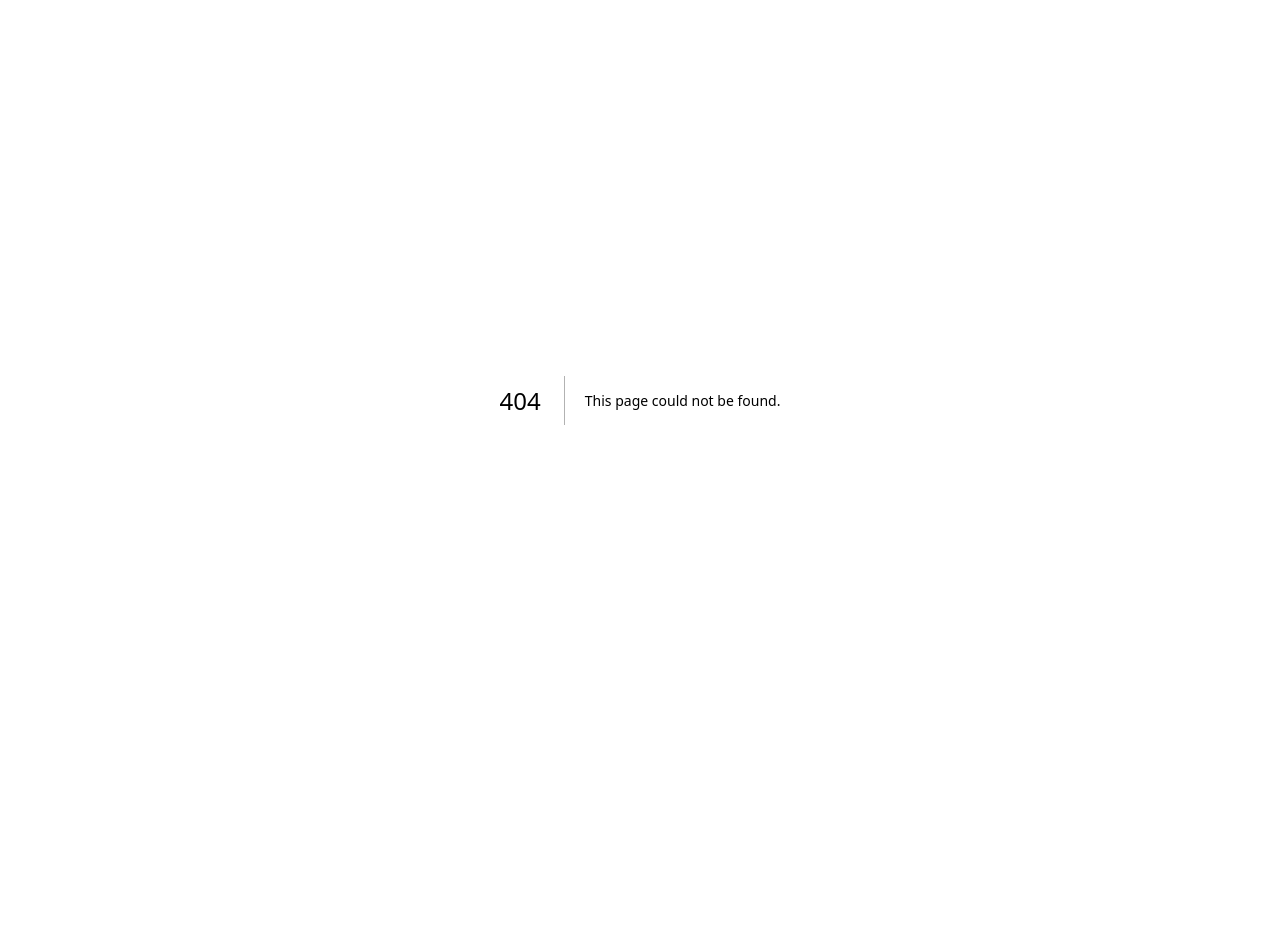
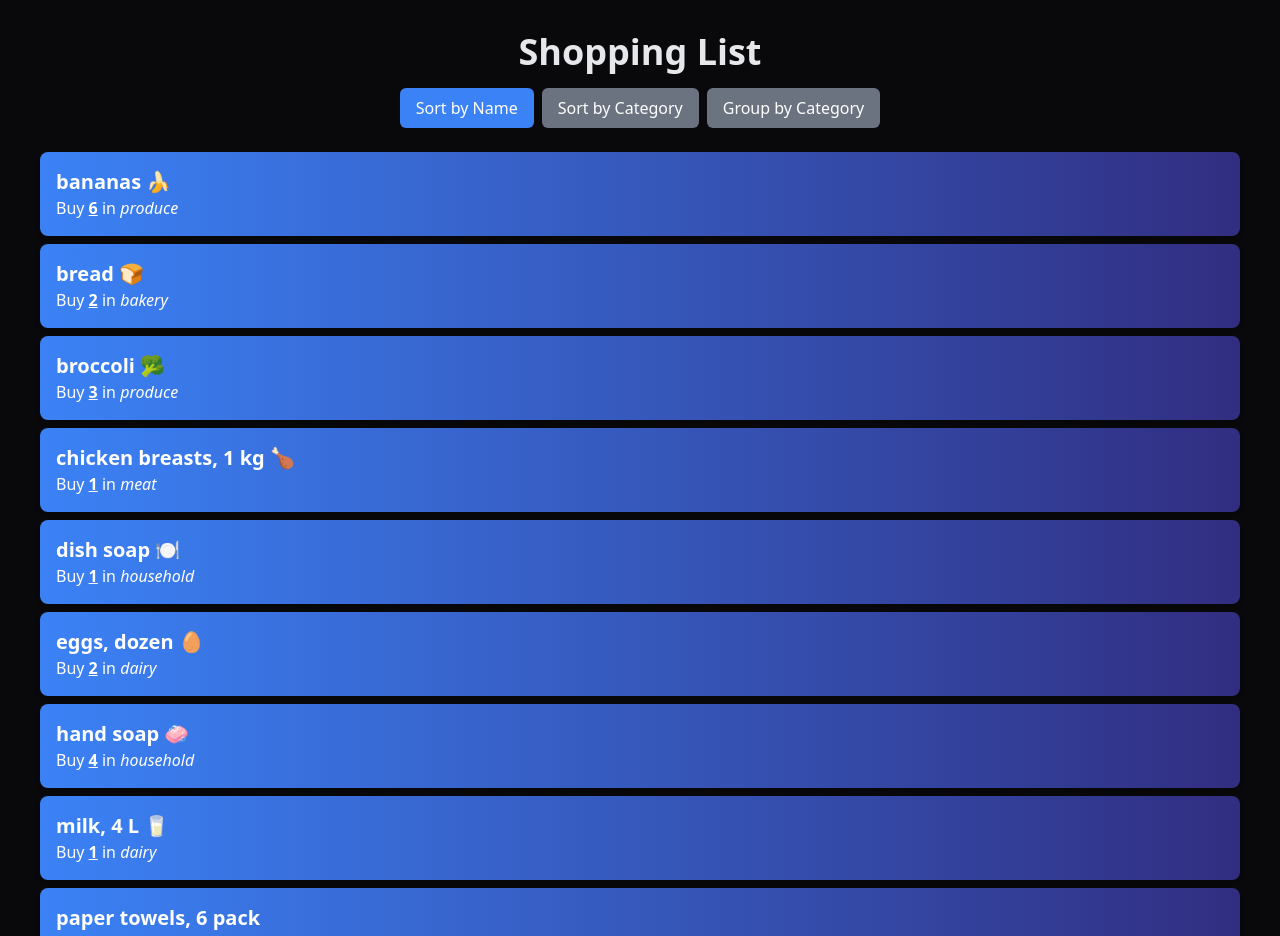
Before and after one commit to Haztky/cprg306-assignments, a Next.js app: page /week-6 in a window 1280 px wide. Before the commit this address had no page. Shown: the top 936 px of the page. Before the commit the page ends 800 px from the top, so only its background shows below. Built offline with nearby package versions, Linux system fonts and the light colour scheme.

Commit message:
Completed week 6
I'd say not bad
learned new methods
justify center carried again :))
The End.

```diff
--- a/app/page.js
+++ b/app/page.js
@@ -8,16 +8,44 @@ export default function Page() {
       </h1>
       <ul className="list-none p-0">
         <li className="mb-2">
-          <Link href="/week-2" className="text-white font-semibold hover:text-red-500 transition-colors">Week 2</Link>
+          <Link
+            href="/week-2"
+            className="text-white font-semibold hover:text-red-500 transition-colors"
+          >
+            Week 2
+          </Link>
         </li>
         <li className="mb-2">
-          <Link href="/week-3" className="text-white font-semibold hover:text-red-500 transition-colors">Week 3</Link>
+          <Link
+            href="/week-3"
+            className="text-white font-semibold hover:text-red-500 transition-colors"
+          >
+            Week 3
+          </Link>
         </li>
         <li className="mb-2">
-          <Link href="/week-4" className="text-white font-semibold hover:text-red-500 transition-colors">Week 4</Link>
+          <Link
+            href="/week-4"
+            className="text-white font-semibold hover:text-red-500 transition-colors"
+          >
+            Week 4
+          </Link>
         </li>
         <li className="mb-2">
-          <Link href="/week-5" className="text-white font-semibold hover:text-red-500 transition-colors">Week 5</Link>
+          <Link
+            href="/week-5"
+            className="text-white font-semibold hover:text-red-500 transition-colors"
+          >
+            Week 5
+          </Link>
+        </li>
+        <li className="mb-2">
+          <Link
+            href="/week-6"
+            className="text-white font-semibold hover:text-red-500 transition-colors"
+          >
+            Week 6
+          </Link>
         </li>
       </ul>
     </div>
--- /dev/null
+++ b/app/week-6/item-list.js
@@ -0,0 +1,79 @@
+"use client";
+import React, { useState } from "react";
+import Item from "./item";
+import items from "./items.json";
+
+export default function ItemList() {
+  const [sortBy, setSortBy] = useState("name");
+  const [groupByCategory, setGroupByCategory] = useState(false);
+  const sortedItems = [...items].sort((a, b) => {
+    if (sortBy === "name") {
+      return a.name.localeCompare(b.name);
+    } else if (sortBy === "category") {
+      return a.category.localeCompare(b.category);
+    }
+    return 0;
+  });
+
+  const groupedItems = sortedItems.reduce((acc, item) => {
+    const category = item.category;
+    if (!acc[category]) {
+      acc[category] = [];
+    }
+    acc[category].push(item);
+    return acc;
+  }, {});
+  const sortedCategories = Object.keys(groupedItems).sort();
+
+  return (
+    <div>
+      <div className="flex justify-center mb-4">
+        <button
+          onClick={() => {
+            setSortBy("name");
+            setGroupByCategory(false);
+          }}
+          className={`rounded-md text-white px-4 py-2 mr-2 ${
+            sortBy === "name" ? "bg-blue-500" : "bg-gray-500"
+          }`}
+        >
+          Sort by Name
+        </button>
+        <button
+          onClick={() => {
+            setSortBy("category");
+            setGroupByCategory(false);
+          }}
+          className={`rounded-md text-white px-4 py-2 mr-2 ${
+            sortBy === "category" ? "bg-blue-500" : "bg-gray-500"
+          }`}
+        >
+          Sort by Category
+        </button>
+        <button
+          onClick={() => {
+            setGroupByCategory(true);
+            setSortBy(null);
+          }}
+          className={`rounded-md text-white px-4 py-2 ${
+            groupByCategory ? "bg-blue-500" : "bg-gray-500"
+          }`}
+        >
+          Group by Category
+        </button>
+      </div>
+      <ul className="m-6">
+        {groupByCategory
+          ? sortedCategories.map((category) => (
+              <li key={category}>
+                <h2 className="font-bold capitalize">{category}</h2>
+                {groupedItems[category].map((item) => (
+                  <Item key={item.id} {...item} />
+                ))}
+              </li>
+            ))
+          : sortedItems.map((item) => <Item key={item.id} {...item} />)}
+      </ul>
+    </div>
+  );
+}
--- /dev/null
+++ b/app/week-6/item.js
@@ -0,0 +1,11 @@
+export default function Item({ name, quantity, category }) {
+    return (
+      <li className="p-4 mb-2 bg-gradient-to-r from-blue-500 to-indigo-900 rounded-lg shadow-md hover:shadow-lg transition-shadow">
+        <h2 className="text-xl font-semibold text-white">{name}</h2>
+        <p className="text-white">
+          Buy <span className="font-bold underline">{quantity}</span> in{" "}
+          <span className="italic">{category}</span>
+        </p>
+      </li>
+    );
+  }
--- /dev/null
+++ b/app/week-6/items.json
@@ -0,0 +1,74 @@
+[
+    {
+      "id": "1h2GJKH12gkHG31h1H",
+      "name": "milk, 4 L 🥛",
+      "quantity": 1,
+      "category": "dairy"
+    },
+    {
+      "id": "2KJH3k2j3H1k2J3K1H",
+      "name": "bread 🍞",
+      "quantity": 2,
+      "category": "bakery"
+    },
+    {
+      "id": "3h2KJH3k2j3H1k2J3",
+      "name": "eggs, dozen 🥚",
+      "quantity": 2,
+      "category": "dairy"
+    },
+    {
+      "id": "4k2J3K1H2GJKH12gk",
+      "name": "bananas 🍌",
+      "quantity": 6,
+      "category": "produce"
+    },
+    {
+      "id": "5H1h1H2KJH3k2j3H",
+      "name": "broccoli 🥦",
+      "quantity": 3,
+      "category": "produce"
+    },
+    {
+      "id": "6H1k2J3K1H2GJKH1",
+      "name": "chicken breasts, 1 kg 🍗",
+      "quantity": 1,
+      "category": "meat"
+    },
+    {
+      "id": "7gkHG31h1H2KJH3k",
+      "name": "pasta sauce 🍝",
+      "quantity": 3,
+      "category": "canned goods"
+    },
+    {
+      "id": "8j3H1k2J3K1H2GJK",
+      "name": "spaghetti, 454 g 🍝",
+      "quantity": 2,
+      "category": "dry goods"
+    },
+    {
+      "id": "9H12gkHG31h1H2KJ",
+      "name": "toilet paper, 12 pack 🧻",
+      "quantity": 1,
+      "category": "household"
+    },
+    {
+      "id": "10H3k2j3H1k2J3K1",
+      "name": "paper towels, 6 pack",
+      "quantity": 1,
+      "category": "household"
+    },
+    {
+      "id": "11k2J3K1H2GJKH12",
+      "name": "dish soap 🍽️",
+      "quantity": 1,
+      "category": "household"
+    },
+    {
+      "id": "12GJKH12gkHG31h1",
+      "name": "hand soap 🧼",
+      "quantity": 4,
+      "category": "household"
+    }
+  ]
--- /dev/null
+++ b/app/week-6/page.js
@@ -0,0 +1,12 @@
+import ItemList from "./item-list";
+
+export default function Page() {
+  return (
+    <main className="p-4 bg-zinc-950">
+      <h1 className="text-4xl p-4 font-bold text-center text-transparent bg-clip-text bg-gray-200 rounded-lg">
+        Shopping List
+      </h1>
+      <ItemList />
+    </main>
+  );
+}
```
